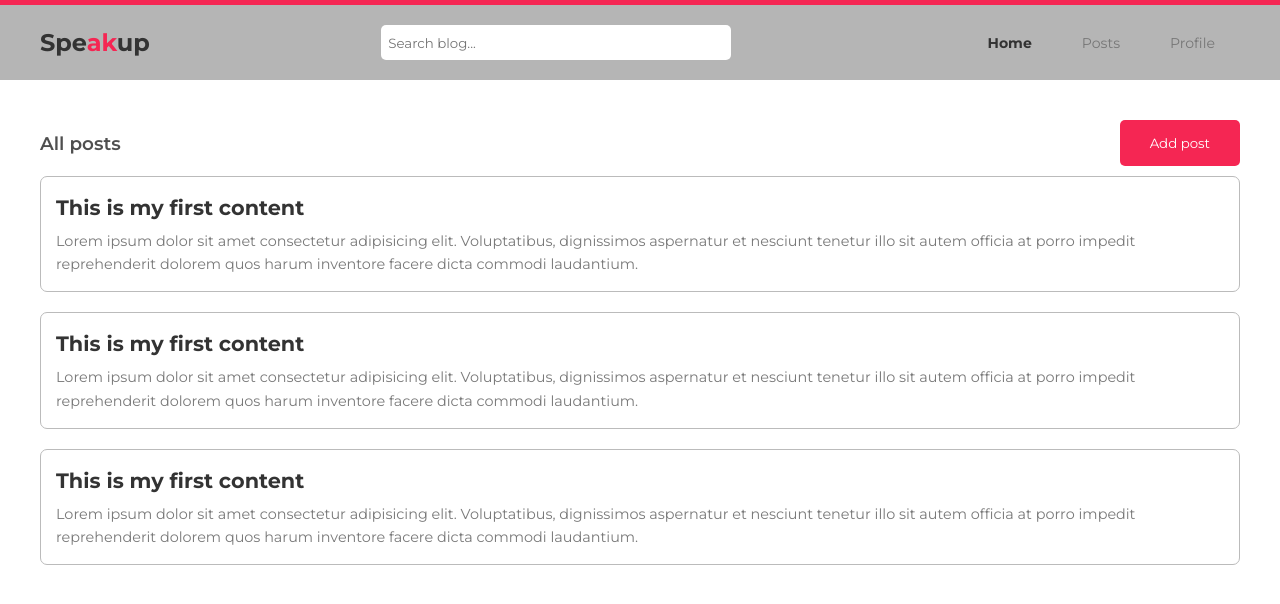
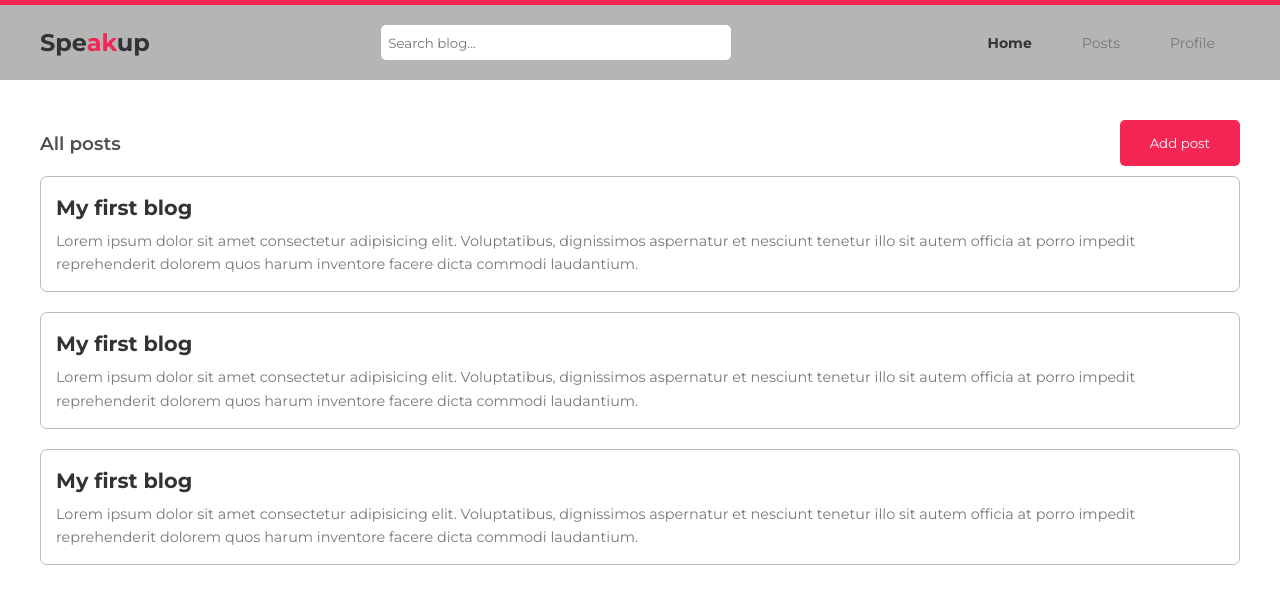
Before and after one commit to atevadd/Speakup, a Vue app: page /user/dashboard in a window 1280 px wide. Shown: the top 604 px of the page. Built offline with nearby package versions, Linux system fonts and the light colour scheme.

Commit message:
feat: the edit modal is now pre-filled with the user details

```diff
--- a/src/components/Navbar.vue
+++ b/src/components/Navbar.vue
@@ -7,9 +7,14 @@
         >
       </h2>
     </div>
-      <BaseInput>
-        <input type="search" id="search" placeholder="Search blog..." autocomplete="off">
-      </BaseInput>
+    <BaseInput>
+      <input
+        type="search"
+        id="search"
+        placeholder="Search blog..."
+        autocomplete="off"
+      />
+    </BaseInput>
     <nav class="nav">
       <ul>
         <li><router-link :to="{ name: 'dashboard' }">Home</router-link></li>
@@ -104,7 +109,7 @@ header {
       @include tablet {
         height: 0;
       }
-      @include laptop{
+      @include laptop {
         height: auto !important;
       }
     }
@@ -177,14 +182,14 @@ header {
     }
   }
 
-  .input{
+  .input {
     width: max-content;
     align-self: center;
     position: relative;
     // border: 1px solid red;
     margin: 0;
 
-    #search{
+    #search {
       height: 35px;
       width: 350px;
       border: none;
@@ -193,7 +198,7 @@ header {
       outline: none;
       // background: transparent;
 
-      &:focus{
+      &:focus {
         border: 1px solid $brand-color;
       }
     }
--- a/src/router/index.js
+++ b/src/router/index.js
@@ -81,7 +81,14 @@ const router = createRouter({
 // changing the page title dynamically
 router.beforeEach((to, from, next) =>{
   console.log(to)
-  document.title = `${to.meta.title}`
+  console.log(from)
+
+  if(to.name === "singlepost"){
+    document.title = `${to.meta.title} - ${to.params.title}`
+  }else{
+    document.title = `${to.meta.title}`
+  }
+
   next()
 })
 
--- a/src/views/Dashboard.vue
+++ b/src/views/Dashboard.vue
@@ -10,7 +10,7 @@
         </div>
         <!-- All post listing -->
         <div class="all-posts-content" >
-          <ArticleCard v-for="i in 3" :key="i" :postid="(i)"/>
+          <ArticleCard v-for="i in 3" :key="i" :postid="(i)" title="my first blog"/>
         </div>
 
       </div>
--- a/src/views/Profile.vue
+++ b/src/views/Profile.vue
@@ -4,7 +4,7 @@
     <!-- <div class="profile-banner"></div> -->
     <div class="profile-container">
       <div class="img">
-        <img :src="baseUrl + profileDetails.avatar" alt="profile picture" />
+        <img :src="profileDetails.avatar" alt="profile picture" />
       </div>
       <div class="profile-info">
         <div class="details">
@@ -75,7 +75,7 @@
           </div>
           <div class="input-box">
             <label for="lname">Last name</label>
-            <input type="text" id="lname" v-model="editProfileDetails.LastName"/>
+            <input type="text" id="lname" v-model="editProfileDetails.lastName"/>
           </div>
         </div>
 
@@ -112,7 +112,6 @@ export default {
       baseUrl: "https://tofumi-universal-api.herokuapp.com/api/v1/users/",
       profileDetails: "",
       editProfileDetails:{
-        img: '',
         firstName: '',
         lastName: '',
         email: '',
@@ -128,9 +127,11 @@ export default {
     this.loadProfile();
   },
   methods: {
+    //  function to toggle the edit modal
     toggleEditModal(value){
       this.showEditModal = value
     },
+    // this function displays the image name after selection
     displayFileName(e){
       const [files] = e.target.files;
 
@@ -152,14 +153,20 @@ export default {
 
       axios(config)
         .then((response) => {
+          //storing the API response in the profileDetails data
           this.profileDetails = response.data.data;
-          // ({this.editProfileDetails} = this.profileDetails)
+
+          // desctructuring with an alias
+          const {first_name: firstName, last_name: lastName, email, phone} = response.data.data;
+
+          //setting the value of editprofile data to the destructured variables
+          this.editProfileDetails = {firstName, lastName, email, phone}
         })
         .catch((error) => {
           console.log(error.response);
         });
     },
-    // delete profile
+    // delete profile function
     deleteProfile() {
       let userId = this.profileDetails.id;
       let userToken = localStorage.getItem("access_token");
@@ -194,7 +201,7 @@ export default {
           console.log(error);
         });
     },
-
+    // edit profile function
     editProfile(){
       console.log(this.editProfileDetails)
     },
@@ -450,7 +457,6 @@ export default {
     display: flex;
     z-index: 10;
     background-color: rgba($color: #000000, $alpha: 0.6);
-    // animation: reveal .2s ease;
 
     form {
       position: relative;
```
